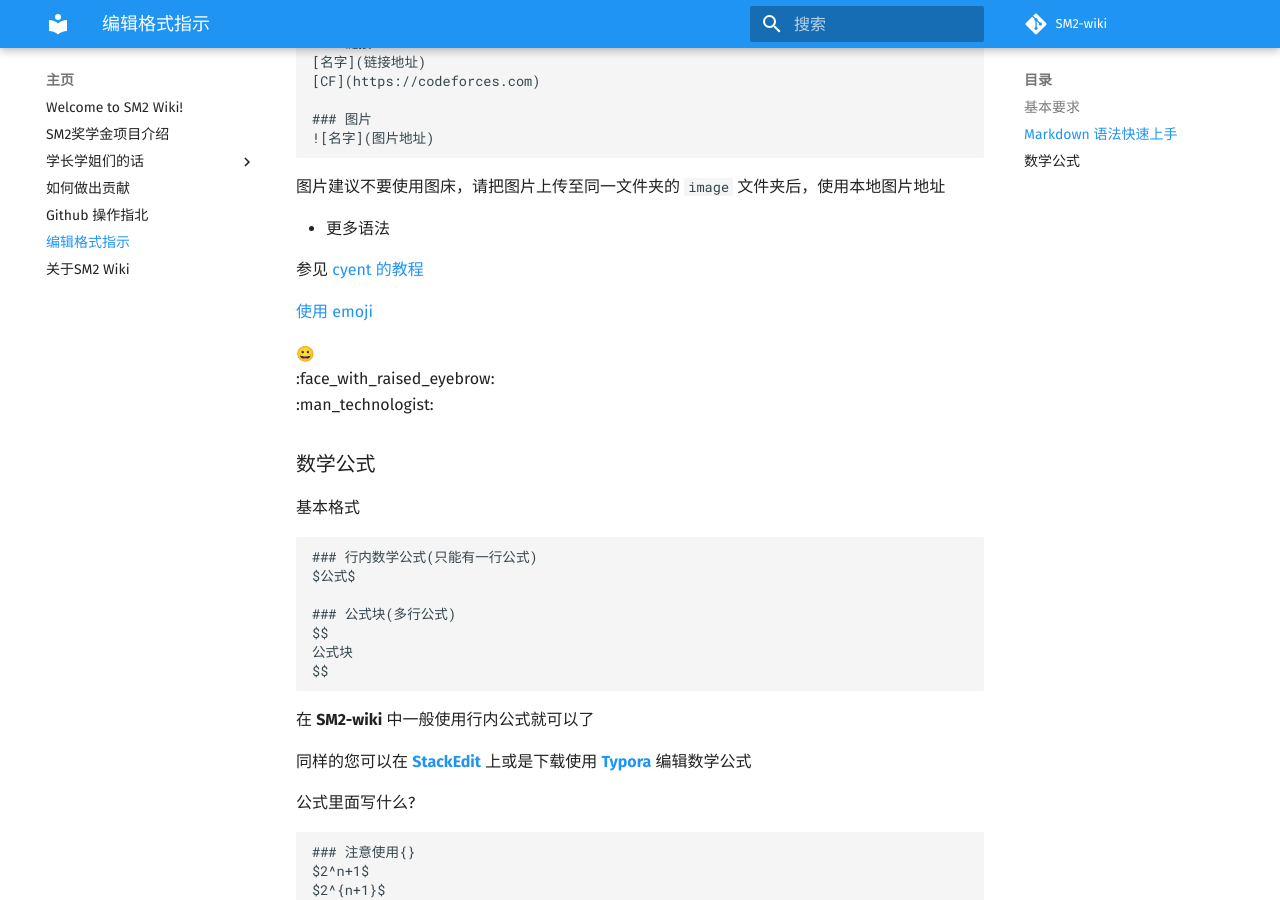
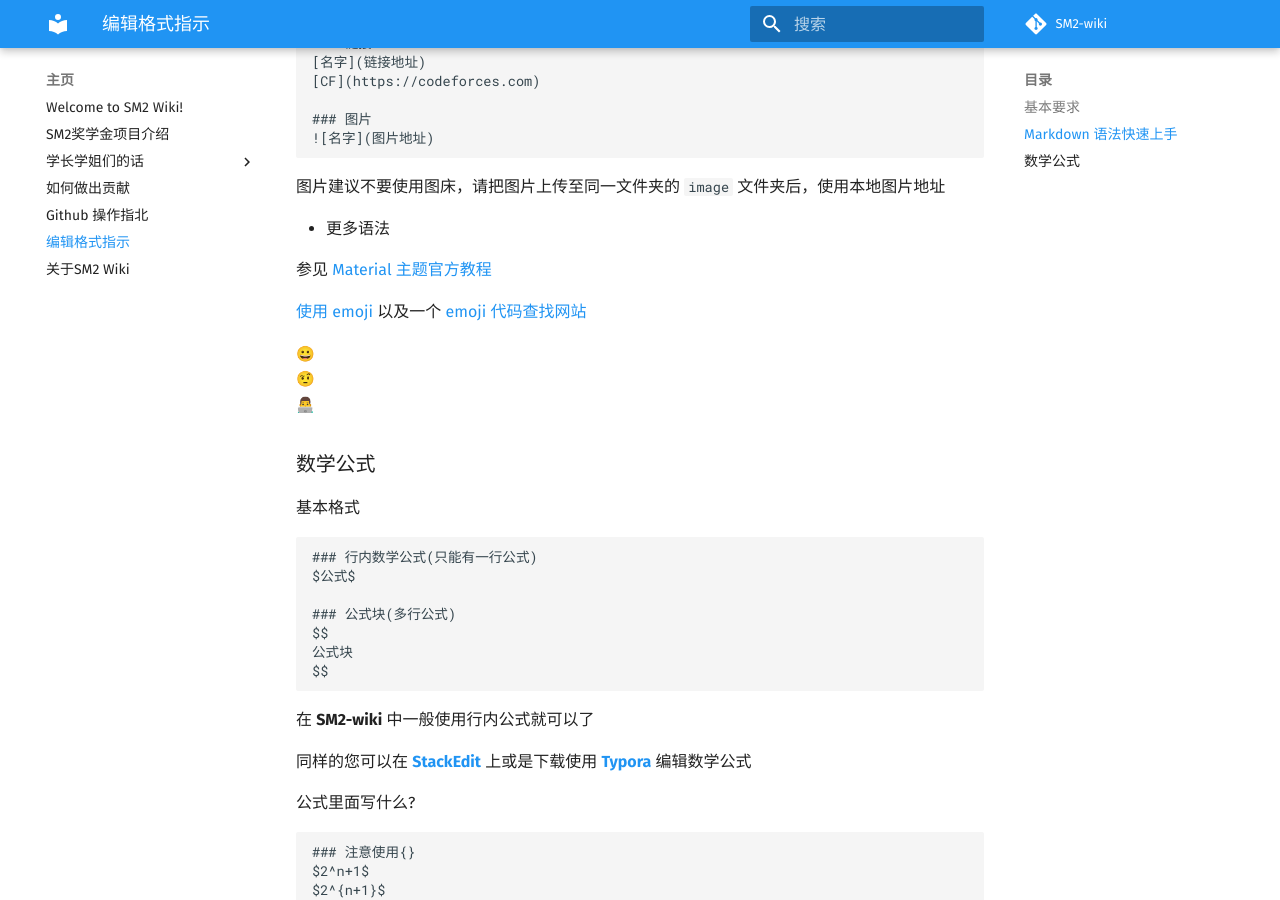
Before and after one commit to SM2-wiki/SM2-wiki, an MkDocs documentation site: the page built from docs/intro/edit_ins.md, in a window 1280 px wide and 900 px high, scrolled down 1572 px. Built offline with MkDocs 1.6.1 and Material for MkDocs 9.7.7, drawn with Linux system fonts in a browser that asks for light colours; emoji names are drawn with the system emoji font; formulas are drawn with MathJax 3; comment, search, counter and statistics services are not loaded.

Commit message:
update emoji config and relating tutorial

```diff
--- a/docs/intro/edit_ins.md
+++ b/docs/intro/edit_ins.md
@@ -79,9 +79,10 @@
 
 - 更多语法
 
-  参见 [cyent 的教程](https://cyent.github.io/markdown-with-mkdocs-material/syntax/main/)
+  参见 [Material 主题官方教程](https://squidfunk.github.io/mkdocs-material/reference/icons-emojis/#icons-emojis)
 
-  [使用 emoji ](https://cyent.github.io/markdown-with-mkdocs-material/syntax/emoji_usage/)
+  [使用 emoji ](https://squidfunk.github.io/mkdocs-material/reference/icons-emojis/#using-emojis)
+  以及一个 [emoji 代码查找网站](https://emojipedia.org/twitter)
 
   :grinning:
   :face_with_raised_eyebrow:
--- a/mkdocs.yml
+++ b/mkdocs.yml
@@ -10,9 +10,6 @@ edit_uri: 'edit/master/docs/'
 
 copyright: 'Copyright &copy; 2019 SM2-wiki Team'
 
-google_analytics:
-  - 'UA-148396512-1'
-  - 'auto'
 
 nav:
    - 主页:
@@ -72,6 +69,9 @@ theme:
 
 extra:
   #disqus: 'SM2-wiki'
+  analytics:
+    provider: google
+    property: UA-148396512-1
   pagetime: 'on'
   copyright: '<a href="https://creativecommons.org/licenses/by-nc-sa/4.0/deed.zh">CC BY-NC-SA 4.0</a>'
   manifest: 'manifest.webmanifest'
@@ -108,8 +108,8 @@ markdown_extensions:
   - pymdownx.critic
   - pymdownx.details
   - pymdownx.emoji:
-      #emoji_generator: !!python/name:pymdownx.emoji.to_png
-      emoji_generator: !!python/name:pymdownx.emoji.to_svg
+      emoji_index: !!python/name:material.extensions.emoji.twemoji
+      emoji_generator: !!python/name:material.extensions.emoji.to_svg
       #emoji_generator: !!python/name:pymdownx.emoji.to_png_sprite
       #emoji_generator: !!python/name:pymdownx.emoji.to_svg_sprite
       #emoji_generator: !!python/name:pymdownx.emoji.to_awesome
```
